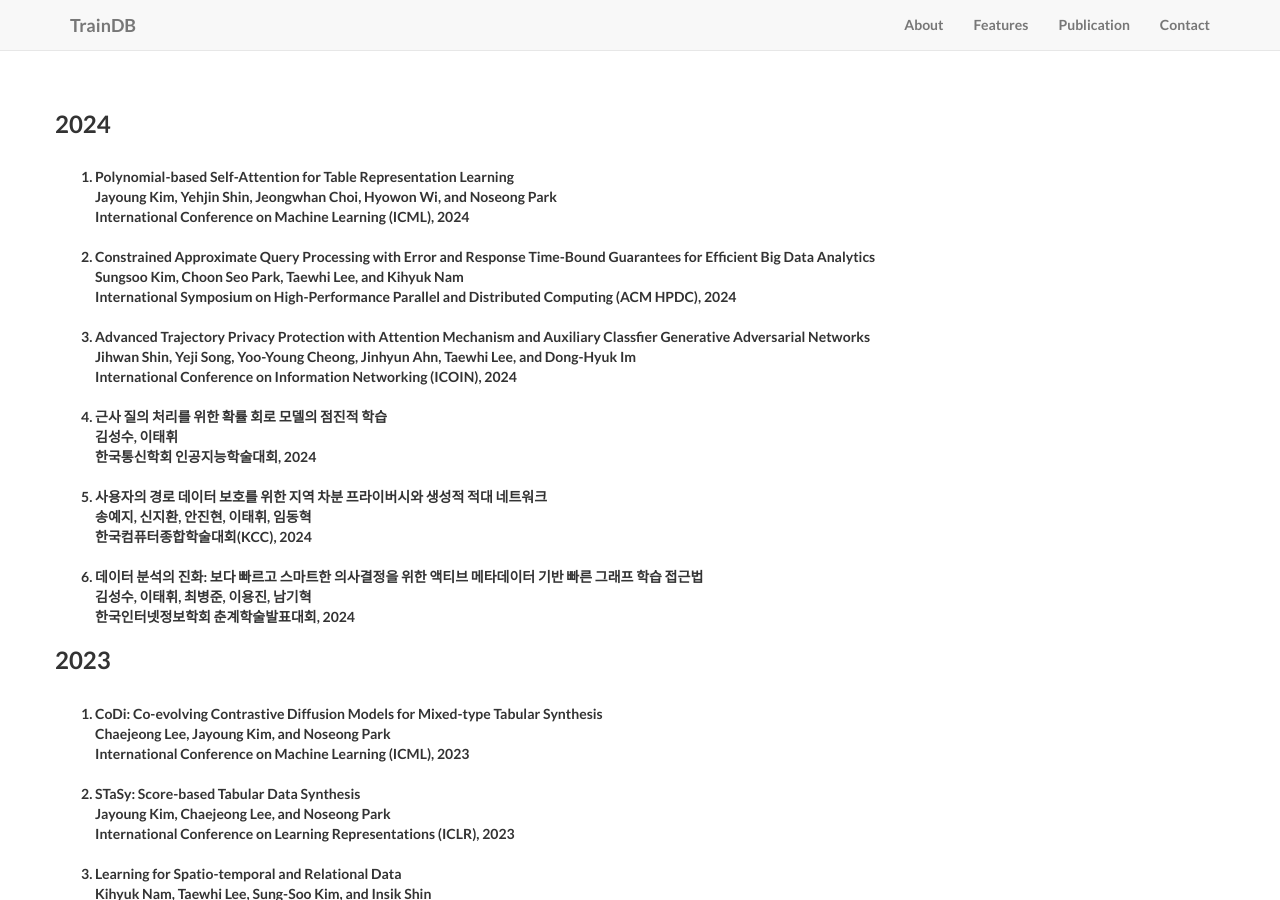
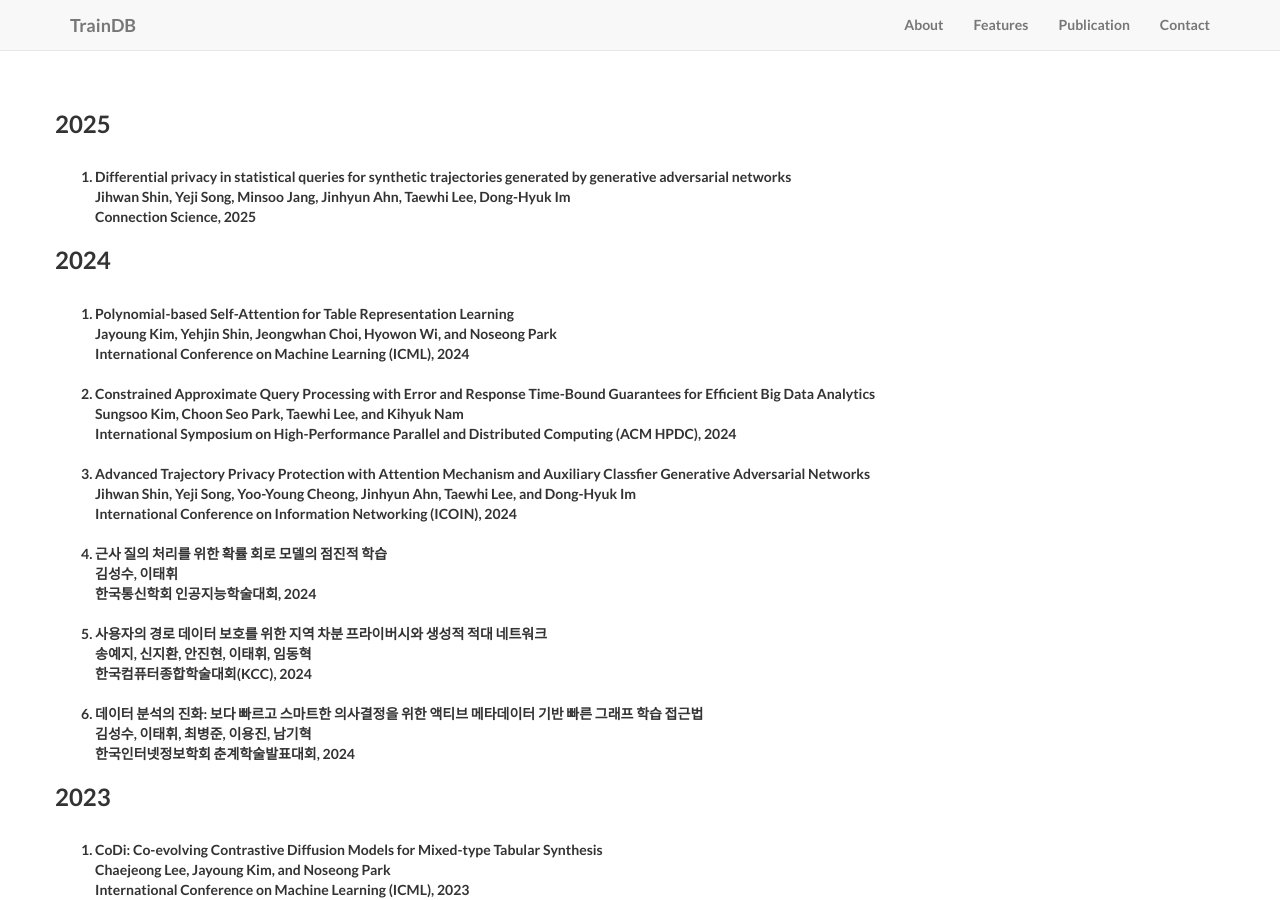
Before and after one commit to traindb-project/traindb-project.github.io, a Jekyll site: the page built from publication.html, in a window 1280 px wide and 900 px high. Built offline with Jekyll 4.4.1, drawn with Linux system fonts in a browser that asks for light colours.

Commit message:
Update 2025 publication list

```diff
--- a/_includes/paper.html
+++ b/_includes/paper.html
@@ -4,6 +4,12 @@
   <div class="container">
     <div class="row">
       <br><br>
+      <h3 class="section-heading">2025</h3>
+      <ol>
+<li>Differential privacy in statistical queries for synthetic trajectories generated by generative adversarial networks<br>
+Jihwan Shin, Yeji Song, Minsoo Jang, Jinhyun Ahn, Taewhi Lee, Dong-Hyuk Im<br>
+Connection Science, 2025</li>
+      </ol>
       <h3 class="section-heading">2024</h3>
       <ol>
 <li>Polynomial-based Self-Attention for Table Representation Learning<br>
```
